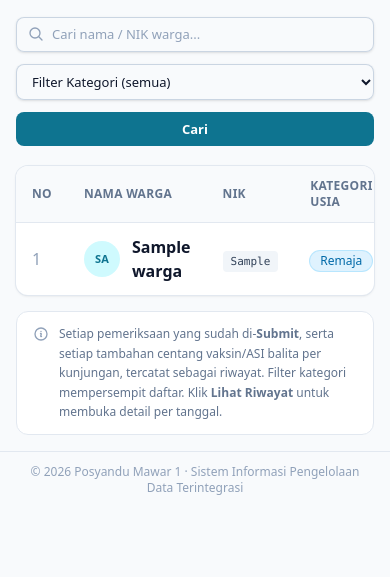
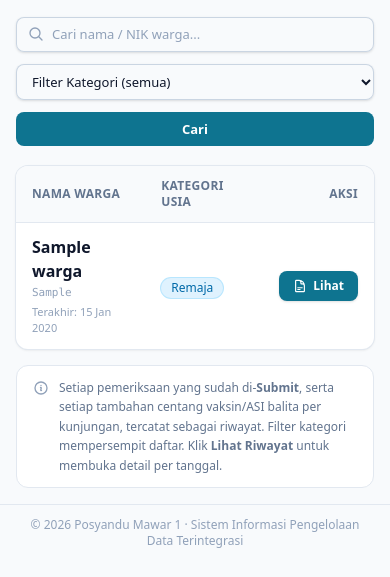
Before and after one commit to kaeuloze/CAPSTONE_PROJECT, a Laravel app: page /riwayat in a window 390 px wide. Shown: the part 155-732 px from the top of the page. Run offline with Laravel 12, Linux system fonts and the light colour scheme; a user stored in the database is signed in; tables that the repository leaves empty hold one stand-in row (values such as "Sample post"); style sheets or scripts are compiled from the project's sources; parts of the project's set-up code (start-up, migrations or seed data) failed here and were passed over; some libraries are stand-ins or nearby versions.

Commit message:
Rapikan tampilan tabel di HP dan perbaiki teks yang salah

```diff
--- a/resources/css/app.css
+++ b/resources/css/app.css
@@ -263,6 +263,13 @@
 }
 .tab-ket { @apply text-[10px] font-normal opacity-70; }
 
+/* ---------- TABEL DI LAYAR HP ---------- */
+/* Kolom pelengkap (No, NIK, tanggal, dsb.) disembunyikan di HP agar tombol aksi tetap terlihat tanpa menggeser tabel. */
+@media (max-width: 639.98px) {
+    .sembunyi-hp { display: none !important; }
+}
+.info-hp { @apply mt-0.5 block font-mono text-[11px] font-normal text-slate-400 sm:hidden; }
+
 /* ---------- PANEL ---------- */
 /* JANGAN pakai kelas display di sini — JS mengatur atribut [hidden] */
 .panel-tab { @apply space-y-5; }
--- a/resources/views/components/ui/mini-stat.blade.php
+++ b/resources/views/components/ui/mini-stat.blade.php
@@ -7,6 +7,7 @@
     'nilai' => 0,
     'suffix'=> '',
     'warna' => 'mawar',   // mawar | emerald | amber | rose | slate
+    'gelap' => false,     // true bila di atas latar gelap: label dibuat terang agar terbaca
 ])
 
 @php
@@ -25,5 +26,5 @@
     ]) }}>
         {{ $nilai }}<span class="text-sm font-semibold text-slate-400">{{ $suffix }}</span>
     </p>
-    <p class="mt-1.5 text-[11px] font-medium uppercase tracking-wide text-slate-500">{{ $label }}</p>
+    <p @class(['mt-1.5 text-[11px] font-medium uppercase tracking-wide', 'text-white/75' => $gelap, 'text-slate-500' => ! $gelap])>{{ $label }}</p>
 </div>
--- a/resources/views/kegiatan/index.blade.php
+++ b/resources/views/kegiatan/index.blade.php
@@ -77,9 +77,9 @@
 
                         {{-- Statistik kehadiran --}}
                         <div class="mt-6 grid grid-cols-3 gap-3 rounded-xl bg-white/[.07] p-4 ring-1 ring-white/10 backdrop-blur-sm">
-                            <x-ui.mini-stat label="Total Warga" :nilai="$ringkasan['total']" class="text-white" />
-                            <x-ui.mini-stat label="Hadir" :nilai="$ringkasan['hadir']" class="text-emerald-300" />
-                            <x-ui.mini-stat label="Belum Hadir" :nilai="$ringkasan['tidak_hadir']" class="text-amber-300" />
+                            <x-ui.mini-stat label="Total Warga" :nilai="$ringkasan['total']" class="text-white" gelap />
+                            <x-ui.mini-stat label="Hadir" :nilai="$ringkasan['hadir']" class="text-emerald-300" gelap />
+                            <x-ui.mini-stat label="Belum Hadir" :nilai="$ringkasan['tidak_hadir']" class="text-amber-300" gelap />
                         </div>
 
                         {{-- Progress --}}
--- a/resources/views/riwayat/index.blade.php
+++ b/resources/views/riwayat/index.blade.php
@@ -77,11 +77,11 @@
                 <table class="min-w-full divide-y divide-slate-200">
                     <thead class="bg-slate-50">
                         <tr>
-                            <th class="th w-14">No</th>
+                            <th class="th w-14 sembunyi-hp">No</th>
                             <th class="th">Nama Warga</th>
-                            <th class="th">NIK</th>
+                            <th class="th sembunyi-hp">NIK</th>
                             <th class="th">Kategori Usia</th>
-                            <th class="th">Kunjungan Terakhir</th>
+                            <th class="th sembunyi-hp">Kunjungan Terakhir</th>
                             <th class="th text-right">Aksi</th>
                         </tr>
                     </thead>
@@ -91,19 +91,23 @@
                             @php $kategori = $warga->kategori_usia_terkini; @endphp
 
                             <tr class="transition hover:bg-mawar-50/40">
-                                <td class="td text-slate-400">{{ $daftarWarga->firstItem() + $loop->index }}</td>
+                                <td class="td text-slate-400 sembunyi-hp">{{ $daftarWarga->firstItem() + $loop->index }}</td>
 
                                 <td class="td">
                                     <div class="flex items-center gap-3">
-                                        <span class="grid h-9 w-9 shrink-0 place-items-center rounded-full
+                                        <span class="sembunyi-hp grid h-9 w-9 shrink-0 place-items-center rounded-full
  bg-mawar-100 text-[11px] font-bold uppercase text-mawar-700">
                                             {{ \Illuminate\Support\Str::substr($warga->nama_warga, 0, 2) }}
                                         </span>
-                                        <span class="font-semibold text-slate-900">{{ $warga->nama_warga }}</span>
+                                        <span class="min-w-0">
+                                            <span class="block font-semibold text-slate-900">{{ $warga->nama_warga }}</span>
+                                            <span class="info-hp">{{ $warga->nik }}</span>
+                                            <span class="info-hp !font-sans">Terakhir: {{ $warga->kunjungan_terakhir ? \Illuminate\Support\Carbon::parse($warga->kunjungan_terakhir)->translatedFormat('d M Y') : 'belum pernah' }}</span>
+                                        </span>
                                     </div>
                                 </td>
 
-                                <td class="td">
+                                <td class="td sembunyi-hp">
                                     <code class="rounded bg-slate-100 px-2 py-1 font-mono text-[11px] text-slate-700">
                                         {{ $warga->nik }}
                                     </code>
@@ -115,7 +119,7 @@
                                     </x-ui.badge>
                                 </td>
 
-                                <td class="td text-[13px]">
+                                <td class="td text-[13px] sembunyi-hp">
                                     @if ($warga->kunjungan_terakhir)
                                         <span class="font-medium text-slate-700">
                                             {{ \Illuminate\Support\Carbon::parse($warga->kunjungan_terakhir)->translatedFormat('d M Y') }}
@@ -134,7 +138,7 @@
                                                 <path stroke-linecap="round" stroke-linejoin="round"
                                                       d="M19.5 14.25v-2.625a3.375 3.375 0 00-3.375-3.375h-1.5A1.125 1.125 0 0113.5 7.125v-1.5a3.375 3.375 0 00-3.375-3.375H8.25m0 12.75h7.5m-7.5 3H12M10.5 2.25H5.625c-.621 0-1.125.504-1.125 1.125v17.25c0 .621.504 1.125 1.125 1.125h12.75c.621 0 1.125-.504 1.125-1.125V11.25a9 9 0 00-9-9z" />
                                             </svg>
-                                            Lihat Riwayat
+                                            <span class="sm:hidden">Lihat</span><span class="sembunyi-hp">Lihat Riwayat</span>
                                         </a>
                                     </div>
                                 </td>
--- a/resources/views/vaksin/index.blade.php
+++ b/resources/views/vaksin/index.blade.php
@@ -62,7 +62,7 @@
                     {{ $cari !== '' ? 'Vaksin tidak ditemukan' : 'Belum ada vaksin' }}
                 </p>
                 <p class="mt-1 text-sm text-slate-400">
-                    {{ $cari !== '' ? 'Coba kata kunci lain.' : 'Klik "T Vaksin" untuk menambah jenis vaksin pertama.' }}
+                    {{ $cari !== '' ? 'Coba kata kunci lain.' : 'Klik "Tambah Vaksin" untuk menambah jenis vaksin pertama.' }}
                 </p>
             </div>
         @else
--- a/resources/views/vaksinasi/form.blade.php
+++ b/resources/views/vaksinasi/form.blade.php
@@ -163,7 +163,7 @@
                             ASI Eksklusif
                         </h3>
                         <p class="mt-1 text-xs text-slate-500">
-                            Status pemberian ASI selama6 bulan pertama.
+                            Status pemberian ASI selama 6 bulan pertama.
                         </p>
                     </div>
 
@@ -194,7 +194,7 @@
                                         <td class="td">
                                             <select name="asi[{{ $bulan }}]" aria-label="ASI Bulan {{ $bulan }}"
                                                     class="input py-1.5 text-[13px]">
-                                                <option value="">Ya / Tidak / Tidak Recall</option>
+                                                <option value="">Pilih status</option>
                                                 @foreach (\App\Enums\StatusAsi::options() as $kode => $label)
                                                     <option value="{{ $kode }}" @selected($nilai === $kode)>{{ $label }}</option>
                                                 @endforeach
--- a/resources/views/vaksinasi/index.blade.php
+++ b/resources/views/vaksinasi/index.blade.php
@@ -72,7 +72,7 @@
                     <thead class="bg-slate-50">
                         <tr>
                             <th class="th">Nama Balita</th>
-                            <th class="th">NIK</th>
+                            <th class="th sembunyi-hp">NIK</th>
                             <th class="th">Status</th>
                             <th class="th text-right">Aksi</th>
                         </tr>
@@ -82,8 +82,8 @@
                     <tbody id="isi-balita" data-pesan-kosong="{{ $pesanKosong }}">
                         @forelse ($daftar as $balita)
                             <tr>
-                                <td>{{ $balita->nama_warga }}</td>
-                                <td>{{ $balita->nik }}</td>
+                                <td>{{ $balita->nama_warga }}<span class="info-hp">{{ $balita->nik }}</span></td>
+                                <td class="sembunyi-hp">{{ $balita->nik }}</td>
                                 <td><span class="badge hadir">Hadir</span></td>
                                 <td>
                                     <a href="{{ route('vaksinasi.form', $balita->nik) }}" class="tombol kecil abu">
```
Also changed, not shown: public/js/pemeriksaan-daftar.js (+8 -3 lines), public/js/vaksinasi-daftar.js (+7 -2 lines), resources/views/pemeriksaan/index.blade.php (+5 -5 lines), resources/views/pengguna/index.blade.php (+7 -6 lines), resources/views/presensi/index.blade.php (+5 -5 lines), resources/views/warga/index.blade.php (+11 -10 lines), resources/views/warga/show.blade.php (+4 -4 lines).
